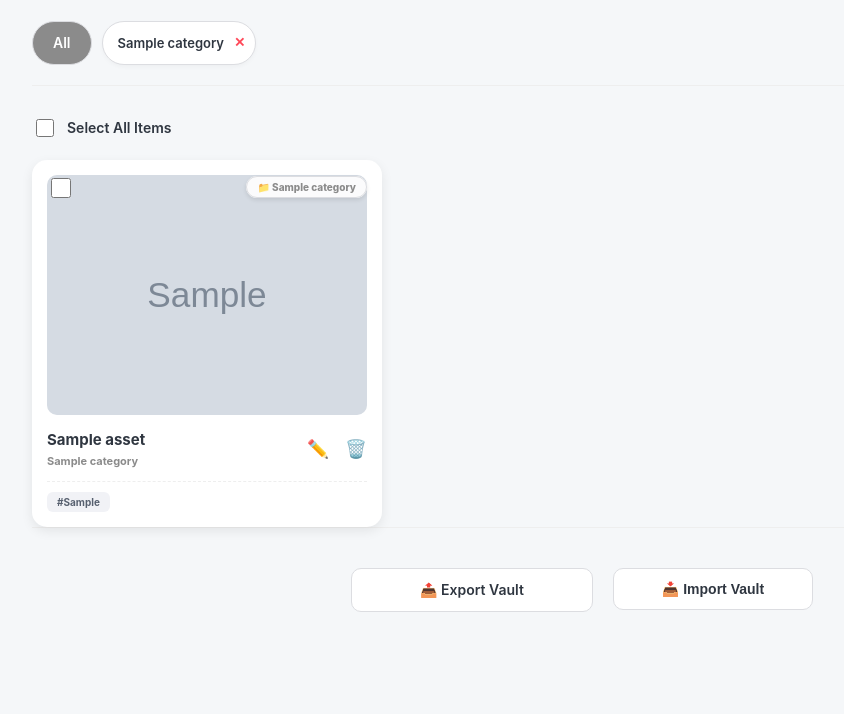
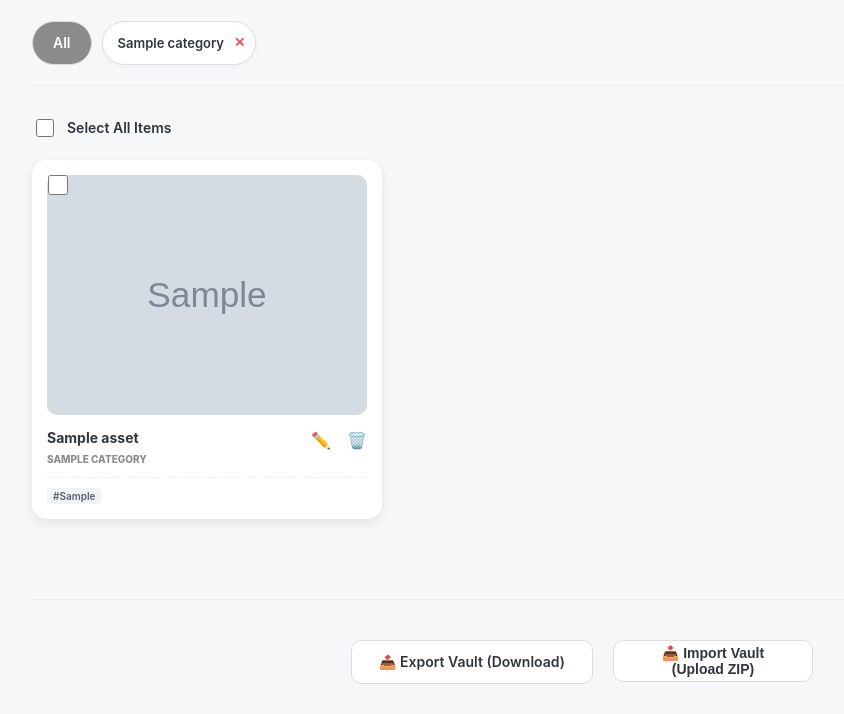
Before and after one commit to github4eri/MediaVault, a FastAPI app: page / in a window 1280 px wide. Shown: the part 188-902 px from the top of the page, without its empty margins (58-902 px from the left). Before the commit the page ends 800 px from the top, so only its background shows below. Run offline with FastAPI, Linux system fonts and the light colour scheme; tables that the repository leaves empty hold one stand-in row (values such as "Sample post"); grey boxes marked "Sample" are stand-in pictures; some libraries are stand-ins or nearby versions.

Commit message:
Week 9 Day 2: Upload fixed, UUID filenames implemented, Edit Pencil restored, Modular Grid stabilized

```diff
--- a/main.py
+++ b/main.py
@@ -39,6 +39,9 @@ print(f"DEBUG: My API key is found: {api_key is not None}")
 client = genai.Client(api_key=os.getenv("GEMINI_API_KEY"), http_options={'api_version': 'v1'})
 
 app = FastAPI(title="MediaVault Pro")
+
+# 🎯 THE KEY LINE: This "mounts" the static folder so the browser can reach it
+app.mount("/static", StaticFiles(directory="static"), name="static")
 
 UPLOAD_DIR = "static/uploads"
 os.makedirs(UPLOAD_DIR, exist_ok=True)
@@ -151,42 +154,36 @@ async def upload(
     files: List[UploadFile] = File(...),
     name: str = Form(...),
     location: str = Form(None),
-    category_id: int = Form(...), # 👈 This matches HTML dropdown
-    db: Session = Depends(database.get_db)
+    category_id: int = Form(...),
+    db: Session = Depends(get_db) # Ensure this matches your import!
 ):
     for file in files:
-        # 1. Start with a default "Safety" value
         ai_tags = "no tags"
 
         file_extension = os.path.splitext(file.filename)[1].lower()
         unique_filename = f"{uuid.uuid4().hex}{file_extension}"
-        save_path = os.path.join(UPLOAD_DIR, unique_filename)
+        save_path = os.path.join("static/uploads", unique_filename) # 🎯 Direct path
 
         with open(save_path, "wb") as buffer:
             shutil.copyfileobj(file.file, buffer)
 
-        # 2. Only attempt AI analysis if it's an image 🖼️
+        # --- AI Analysis Block ---
         if file_extension in [".jpg", ".jpeg", ".png", ".webp"]:
             try:
-                # 🖼️ open the image and send it to the new client
                 from PIL import Image
                 img = Image.open(save_path)
-
-                # New "Modern" call syntax:
                 response = client.models.generate_content(
                     model="gemini-2.0-flash",
                     contents=["Describe this image with 3 to 5 simple comma-separated tags.", img]
                 )
-
                 ai_tags = response.text.strip().lower()
             except Exception as e:
                 print(f"DEBUG: AI Vision failed: {e}")
-                # Note: ai_tags remains "no tags", so the database save won't crash!
 
-        # --- C. Save to Database (Including ai_tags!) ---
+        # --- DATABASE SAVE ---
         new_asset = models.DBMediaAsset(
             name=name,
-            file_path=file.filename,
+            file_path=unique_filename, # 🎯 FIXED: Must match the name we actually saved!
             ai_tags=ai_tags,
             location=location,
             category_id=category_id
--- a/templates/dashboard.html
+++ b/templates/dashboard.html
@@ -103,15 +103,10 @@
     </div>
 
     <div class="assets-grid">
-        {% for asset in assets %}
-        <div class="asset-card">
-            <input type="checkbox" value="{{ asset.id }}" class="asset-checkbox" onchange="updateBulkBar()" style="position: absolute; top: 15px; left: 15px; z-index: 10; width: 20px; height: 20px; cursor: pointer;">
+        {% for asset in assets %} <div class="asset-card" style="display: flex; flex-direction: column; height: auto; min-height: 320px; position: relative;">
 
-            <div style="position: absolute; top: 15px; right: 15px; z-index: 10;">
-                <span style="background: rgba(255,255,255,0.9); color: var(--accent-primary); padding: 4px 10px; border-radius: 20px; font-size: 10px; font-weight: 800; border: 1px solid var(--accent-secondary); box-shadow: 0 2px 4px rgba(0,0,0,0.1);">
-                    📁 {{ asset.category.name if asset.category else 'Vault' }}
-                </span>
-            </div>
+            <input type="checkbox" value="{{ asset.id }}" class="asset-checkbox" onchange="updateBulkBar()"
+                   style="position: absolute; top: 12px; left: 12px; z-index: 10; width: 20px; height: 20px; cursor: pointer;">
 
             <div class="asset-preview">
                 {% if asset.file_path.lower().endswith(('.mp4', '.mov')) %}
@@ -119,43 +114,50 @@
                         <source src="/static/uploads/{{ asset.file_path }}">
                     </video>
                 {% else %}
-                    <img src="/static/uploads/{{ asset.file_path }}">
+                    <img src="/static/uploads/{{ asset.file_path }}" alt="{{ asset.name }}">
                 {% endif %}
             </div>
 
-            <div style="display:flex; justify-content:space-between; align-items:center;">
-                <div>
-                    <h3 style="margin:0; font-size:15px; color: var(--text-main);">{{ asset.name }}</h3>
-                    <span style="font-size: 11px; color: var(--accent-primary); font-weight: bold;">
-                        {{ asset.category.name if asset.category else 'Vault' }}
+            <div style="display:flex; justify-content:space-between; align-items:start; padding-bottom: 10px;">
+                <div style="max-width: 70%;">
+                    <h3 style="margin:0; font-size:14px; color: var(--text-main); line-height: 1.2;">{{ asset.name }}</h3>
+                    <span style="font-size: 10px; color: var(--accent-primary); font-weight: 800; text-transform: uppercase;">
+                        {{ asset.category.name if asset.category else 'General' }}
                     </span>
                 </div>
-                <div style="display: flex; gap: 10px;">
-                    <button onclick="openEditModal('{{ asset.id }}', '{{ asset.name }}')" style="background:none; border:none; cursor:pointer; font-size:1.1rem;">✏️</button>
-                    <a href="/delete/{{ asset.id }}" onclick="return confirm('Delete?')" style="text-decoration:none; font-size:1.1rem;">🗑️</a>
+
+                <div style="display: flex; gap: 10px; align-items: center;">
+                    <button onclick="openEditModal('{{ asset.id }}', '{{ asset.name }}', '{{ asset.location }}', '{{ asset.category_id }}')"
+                            style="background:none; border:none; cursor:pointer; font-size:16px;">✏️</button>
+                    <a href="/delete/{{ asset.id }}" onclick="return confirm('Delete permanently?')"
+                       style="text-decoration:none; font-size:16px;">🗑️</a>
                 </div>
             </div>
 
-            {% if asset.ai_tags and asset.ai_tags.strip() != "" and asset.ai_tags.strip() != "no tags" %}
-            <div style="margin-top:12px; display:flex; flex-wrap:wrap; gap:5px; border-top: 1px dashed #eee; padding-top:10px;">
-                {% for tag in asset.ai_tags.split(',') %}
-                    {% if tag.strip() != "ai-processing-skipped" %}
-                        <span class="ai-tag">#{{ tag.strip() }}</span>
+            <div style="margin-top:auto; padding-top:10px; border-top: 1px dashed #eee;">
+                <div style="display:flex; flex-wrap:wrap; gap:4px;">
+                    {% if asset.ai_tags and asset.ai_tags.strip() != "no tags" %}
+                        {% for tag in asset.ai_tags.split(',') %}
+                            <span class="ai-tag" style="background: #f1f2f6; color: #57606f; padding: 2px 6px; border-radius: 4px; font-size: 10px; font-weight: 600;">
+                                #{{ tag.strip() }}
+                            </span>
+                        {% endfor %}
                     {% else %}
-                        <span style="font-size: 9px; color: var(--text-dim); font-style: italic;">AI processing pending...</span>
+                        <span style="font-size: 10px; color: #bdc3c7; font-style: italic;">No AI labels yet</span>
                     {% endif %}
-                {% endfor %}
+                </div>
             </div>
-            {% endif %}
-        </div>
-        {% endfor %}
+
+        </div> {% endfor %}
     </div>
 
-    <div style="margin-top: 80        px; display: flex; gap: 20px; justify-content: center; border-top: 1px solid #eee; padding-top: 40px;">
-        <a href="/export-vault" onclick="showLoader()" class="btn" style="width:200px;">📤 Export Vault</a>
-        <button onclick="document.getElementById('zip-input').click()" class="btn" style="width:200px;">📥 Import Vault</button>
+    <div style="margin-top: 80px; display: flex; gap: 20px; justify-content: center; border-top: 1px solid #eee; padding-top: 40px;">
+        <a href="/export-vault" class="btn" style="width:200px;">📤 Export Vault (Download)</a>
+
+        <button onclick="document.getElementById('zip-input').click()" class="btn" style="width:200px;">📥 Import Vault (Upload ZIP)</button>
+
         <form id="import-form" action="/import-vault" method="post" enctype="multipart/form-data" style="display:none;">
-            <input type="file" id="zip-input" name="file" accept=".zip" onchange="this.form.submit(); showLoader();">
+            <input type="file" id="zip-input" name="file" accept=".zip" onchange="showLoader(); this.form.submit();">
         </form>
     </div>
 </div>
@@ -178,51 +180,78 @@
 </div>
 
 <script>
+    // 🌀 Loader Control
     function showLoader() { document.getElementById('loading-overlay').style.display = 'flex'; }
+    function hideLoader() { document.getElementById('loading-overlay').style.display = 'none'; }
+
+    // Edit Logic
+    function openEditModal(id, name, location, catId) {
+        const modal = document.getElementById('edit-modal'); // Make sure you have an edit-modal div!
+        if (!modal) {
+            console.error("Edit modal div not found!");
+            return;
+        }
+        document.getElementById('edit-form').action = '/edit/' + id;
+        document.getElementById('edit-name').value = name;
+        document.getElementById('edit-location').value = location;
+        document.getElementById('edit-category').value = catId;
+        modal.style.display = 'flex';
+    }
+
+    // 🔘 Bulk Delete Logic
     function toggleAll(source) {
         document.querySelectorAll('.asset-checkbox').forEach(cb => cb.checked = source.checked);
         updateBulkBar();
     }
     function updateBulkBar() {
-        const checked = document.querySelectorAll('.asset-checkbox:checked');
-        document.getElementById('bulk-bar').style.display = checked.length > 0 ? 'flex' : 'none';
-        document.getElementById('sel-count').innerText = checked.length;
+        const count = document.querySelectorAll('.asset-checkbox:checked').length;
+        document.getElementById('bulk-bar').style.display = count > 0 ? 'flex' : 'none';
+        document.getElementById('sel-count').innerText = count;
     }
+
     async function submitBulkDelete() {
-    // 1. Grab all checked items
-    const checked = document.querySelectorAll('.asset-checkbox:checked');
-    // 2. Turn them into a list of numbers
-    const ids = Array.from(checked).map(cb => parseInt(cb.value));
+        const ids = Array.from(document.querySelectorAll('.asset-checkbox:checked')).map(cb => cb.value);
+        if(!confirm(`Delete ${ids.length} items?`)) return;
 
-    if (ids.length === 0) return;
+        showLoader();
+        const params = new URLSearchParams();
+        ids.forEach(id => params.append('selected_assets', id));
 
-    if (confirm(`Delete ${ids.length} items permanently?`)) {
-        showLoader();
+        const resp = await fetch('/bulk-delete', {
+            method: 'POST',
+            headers: { 'Content-Type': 'application/x-www-form-urlencoded' },
+            body: params
+        });
+        if(resp.ok) location.reload();
+        else { alert("Delete failed"); hideLoader(); }
+    }
+</script>
+<div id="edit-modal" style="display:none; position:fixed; inset:0; background:rgba(0,0,0,0.6); z-index:10000; align-items:center; justify-content:center;">
+    <div style="background:white; padding:30px; border-radius:20px; width:380px; box-shadow: var(--shadow);">
+        <h2 style="margin-top:0; color: var(--accent-primary);">Edit Asset</h2>
+        <form id="edit-form" method="post">
+            <label style="font-size: 0.8rem; color: var(--text-dim);">Asset Title</label>
+            <input type="text" id="edit-name" name="new_name" required
+                   style="width:100%; padding:10px; margin-bottom:15px; border-radius:8px; border:1px solid #ddd;">
 
-        try {
-            const response = await fetch('/bulk-delete', {
-                method: 'POST',
-                headers: {
-                    'Content-Type': 'application/json' // 🛑 Tell the server: "This is JSON!"
-                },
-                body: JSON.stringify(ids) // 📦 Send just the list [1, 2, 3]
-            });
+            <label style="font-size: 0.8rem; color: var(--text-dim);">Location</label>
+            <input type="text" id="edit-location" name="location"
+                   style="width:100%; padding:10px; margin-bottom:15px; border-radius:8px; border:1px solid #ddd;">
 
-            if (response.ok) {
-                location.reload();
-            } else {
-                const errorData = await response.json();
-                console.error("Bulk Delete Error:", errorData);
-                alert("Bulk delete failed. Check the terminal.");
-                document.getElementById('loading-overlay').style.display = 'none';
-            }
-        } catch (err) {
-            console.error("Network error:", err);
-            document.getElementById('loading-overlay').style.display = 'none';
-        }
-    }
-}
-</script>
+            <label style="font-size: 0.8rem; color: var(--text-dim);">Folder</label>
+            <select id="edit-category" name="new_category_id" required
+                    style="width:100%; padding:10px; margin-bottom:25px; border-radius:8px; border:1px solid #ddd; background: #fff;">
+                {% for cat in categories %}
+                <option value="{{ cat.id }}">{{ cat.name }}</option>
+                {% endfor %}
+            </select>
 
+            <div style="display:flex; gap:10px; justify-content:flex-end;">
+                <button type="button" onclick="document.getElementById('edit-modal').style.display='none'" class="btn">Cancel</button>
+                <button type="submit" class="btn btn-ai">Save Changes</button>
+            </div>
+        </form>
+    </div>
+</div>
 </body>
 </html>
```
Also changed, not shown: 5 other files.
